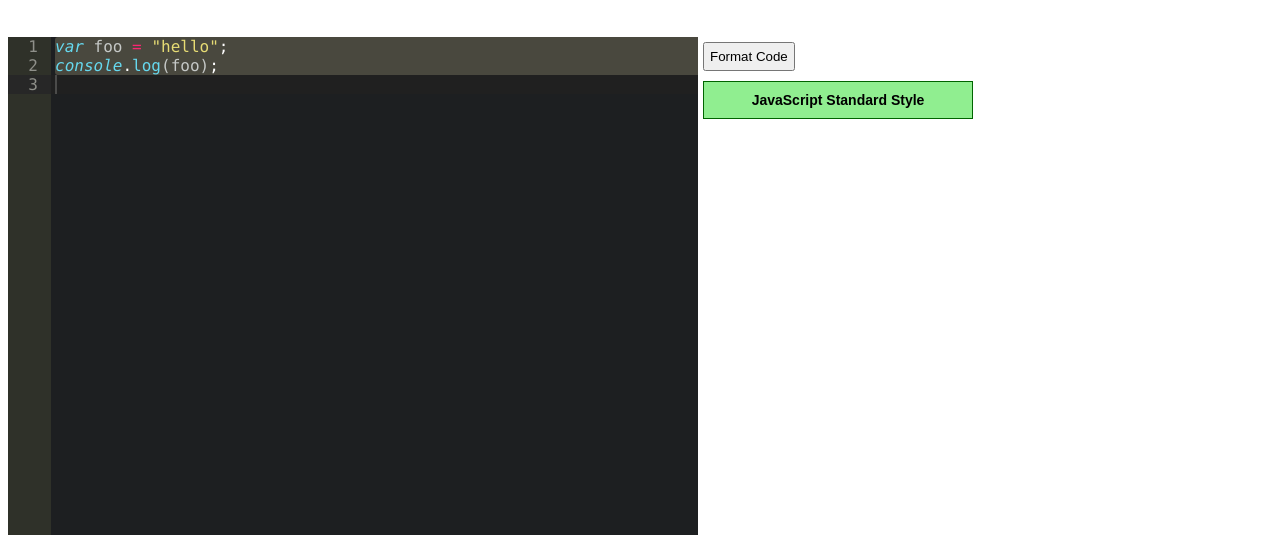
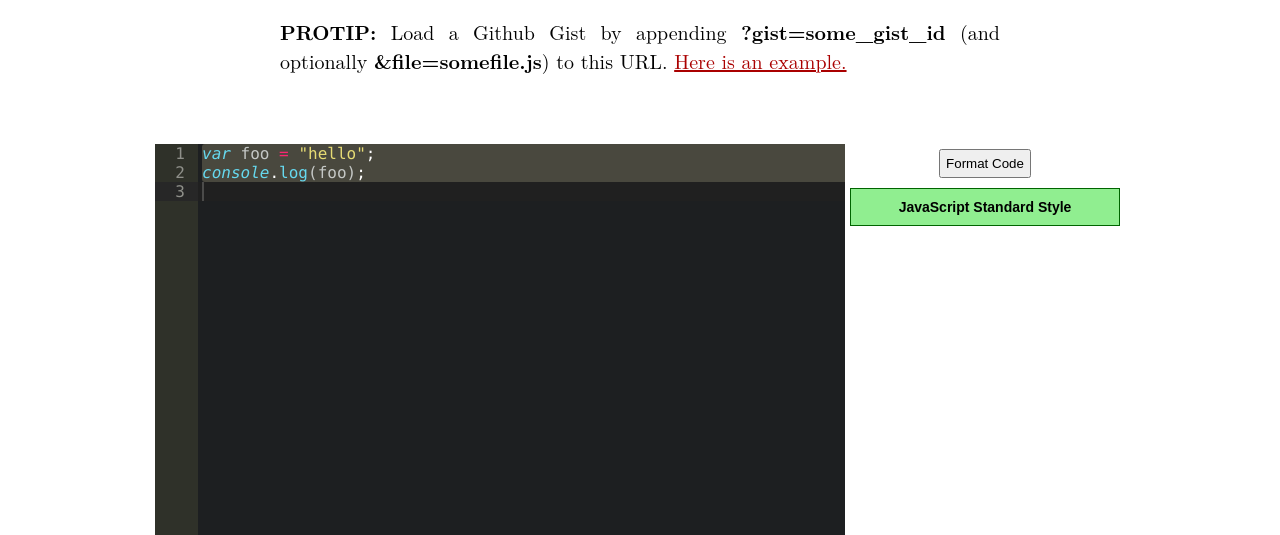
Before and after one commit to standard/standard-www, a website with bundled scripts: page demo.html in a window 1280 px wide. Shown: the part 265-800 px from the top of the page. Built offline with nearby package versions, Linux system fonts and the light colour scheme; no server answers; a web font is replaced by a local one.

Commit message:
add note about loading gists

```diff
--- a/demo.html
+++ b/demo.html
@@ -30,9 +30,15 @@
 <h1 id="user-content-try-it-out" class="deep-link"><a href="#try-it-out">Try it out</a></h1>
 <p>Paste your code here to validate using JavaScript Standard Style. Press &quot;Format Code&quot; to reformat code automatically!</p>
 
+<p id="msg"><strong>PROTIP:</strong> Load a Github Gist by appending <strong>?gist=some_gist_id</strong> (and optionally <strong>&file=somefile.js</strong>) to this URL. <a href="?gist=5bb585ed2585430e0c53&file=index.js">Here is an example.</a></p>
 </div>
 
-<div id="versioninfo"></div><div id="javascript-editor" class="editor"></div><div id="messages"></div><nav>
+<div id="editor-wrapper">
+  <div id="versioninfo"></div>
+</div>
+<div id="editor-wrapper">
+  <div id="javascript-editor" class="editor"></div><div id="messages"></div>
+</div><nav>
 <ul>
     <li><a href="index.html">Home</a></li>
     <li><a href="demo.html">Try It Out</a></li>
--- a/generate-site/layout/style/demo.less
+++ b/generate-site/layout/style/demo.less
@@ -23,8 +23,8 @@ div#messages {
   font-weight: bold;
 }
 #versioninfo {
-  font-size: 9pt;
-  width: 670px;
+  display: inline-block;
+  font-size: 5pt;
 }
 
 #javascript-editor {
@@ -32,6 +32,11 @@ div#messages {
   width: 670px;
   height: 600px;
   font-size:16px;
+  text-align: left;
+}
+
+#editor-wrapper {
+  text-align: center;
 }
 
 button {
```
Also changed, not shown: generate-site/layout/demo.html (+7 -1 lines), generate-site/build/demo.html, main.css.
